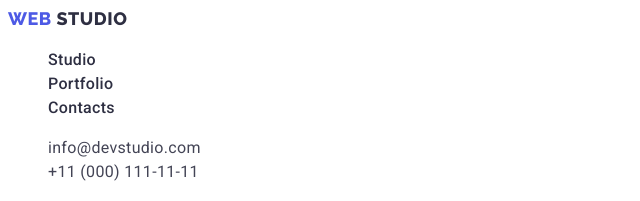
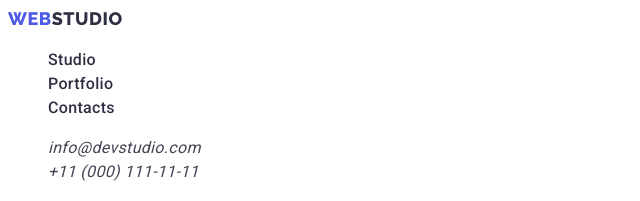
Before and after one commit to edelaida/goit-markup-hw-02, a plain HTML site: page portfolio.html in a window 1280 px wide. Shown: the top 201 px of the page, 0-640 px from the left. Drawn offline with Linux system fonts and the light colour scheme.

Commit message:
new error22

```diff
--- a/css/styles.css
+++ b/css/styles.css
@@ -51,7 +51,6 @@ button {
     color: #4D5AE5;
     font-family: "Raleway", sans-serif;
     font-size: 18px;
-    font-style: normal;
     font-weight: 800;
     line-height: 1.17;
     letter-spacing: 0,013em;
@@ -79,9 +78,7 @@ button {
     color: #404bbf;
 }
 
-.contact {
-    font-style: normal;
-}
+.contact {}
 .header-socials {}
 .header-social {}
 
@@ -164,7 +161,6 @@ button {
    color: var(--text-color);
     font-family: var(--font-main);
     font-size: 16px;
-    font-style: normal;
     font-weight: 400;
     line-height: 1.5;
     letter-spacing: 0.02em;
```
Also changed, not shown: index.html (+1 -1 lines), portfolio.html (+3 -3 lines).
